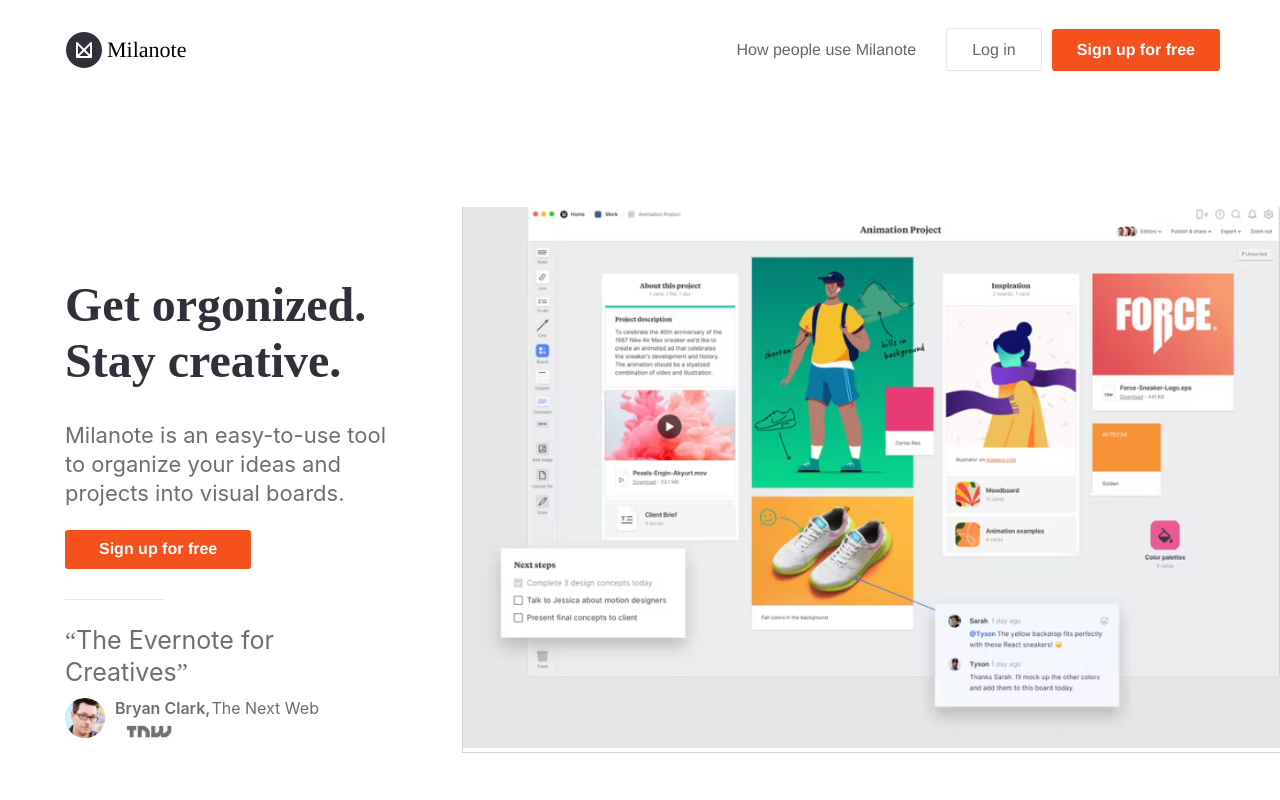
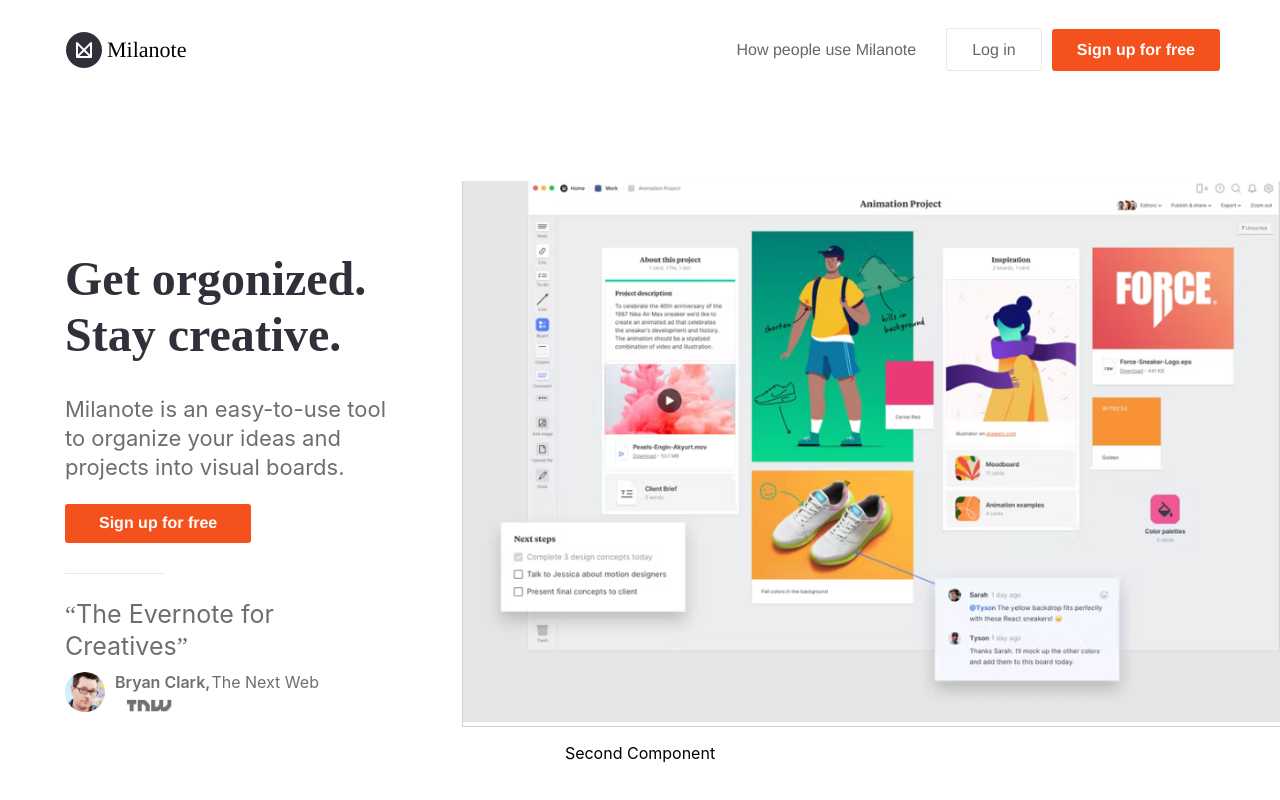
Before and after one commit to AlbadDev/milanote-clone, a Next.js app: page / in a window 1280 px wide. Shown: the top 800 px of the page. Built offline with nearby package versions, Linux system fonts and the light colour scheme.

Commit message:
New: first setup body second component

```diff
--- /dev/null
+++ b/Components/BodySecondComponent.js
@@ -0,0 +1,16 @@
+
+
+
+const BodySecondComponent = () => {
+
+    return (
+        <section>
+        <article>
+            <p>Second Component</p>
+        </article>
+        </section>
+    )
+}
+
+
+export default BodySecondComponent
--- a/pages/index.js
+++ b/pages/index.js
@@ -3,6 +3,11 @@
 import styles from '../styles/Home.module.css'
 import Navbar from '../Components/Navbar'
 import BodyFirstComponent from '../Components/BodyFirstComponent'
+import BodySecondComponent from '../Components/BodySecondComponent'
+
+
+
+
 
 export default function Home() {
   return (
@@ -18,6 +23,7 @@
       <Navbar />
       <main className={styles.main}>
         <BodyFirstComponent />
+        <BodySecondComponent />
       </main>
 
       <footer className={styles.footer}>
```
